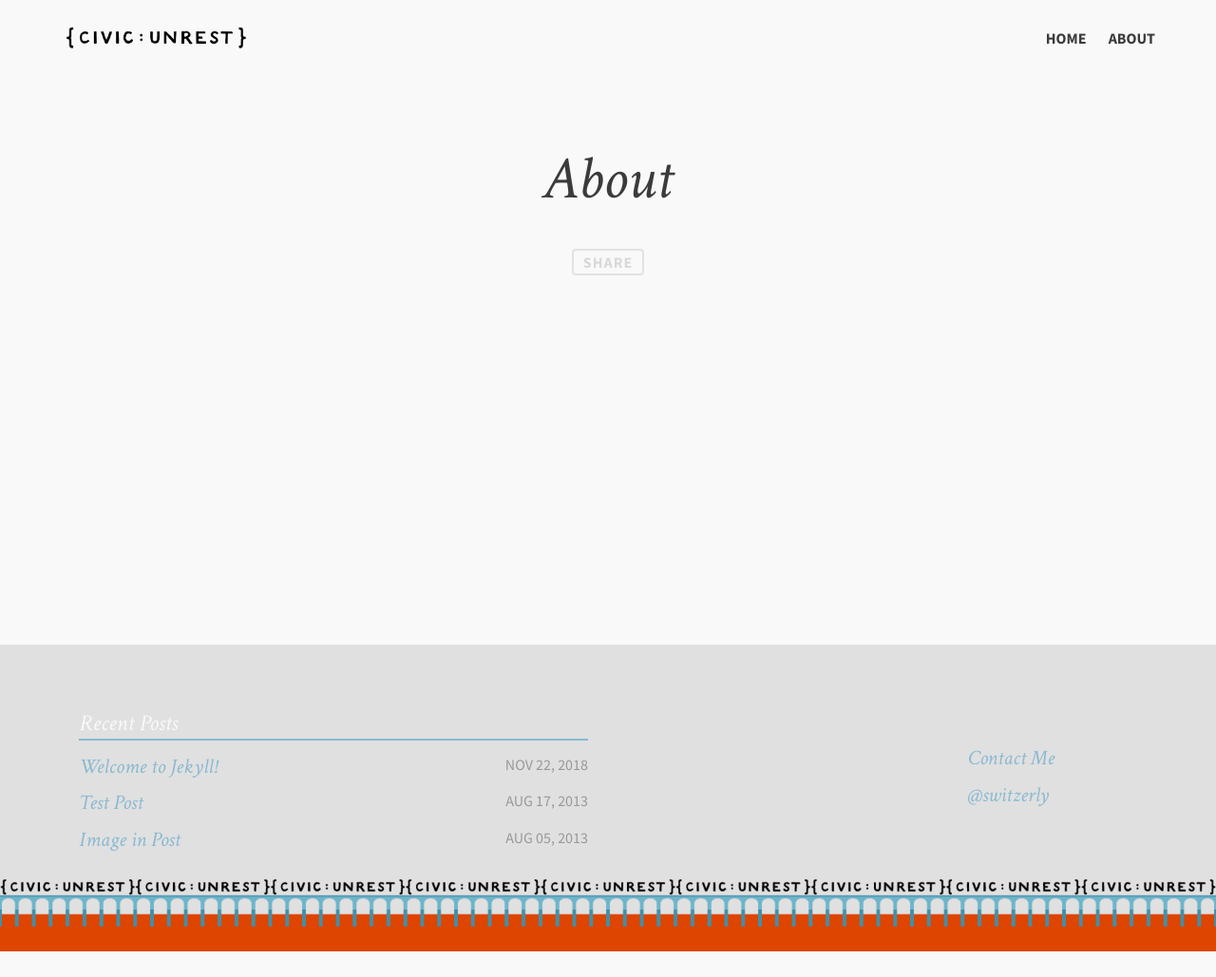
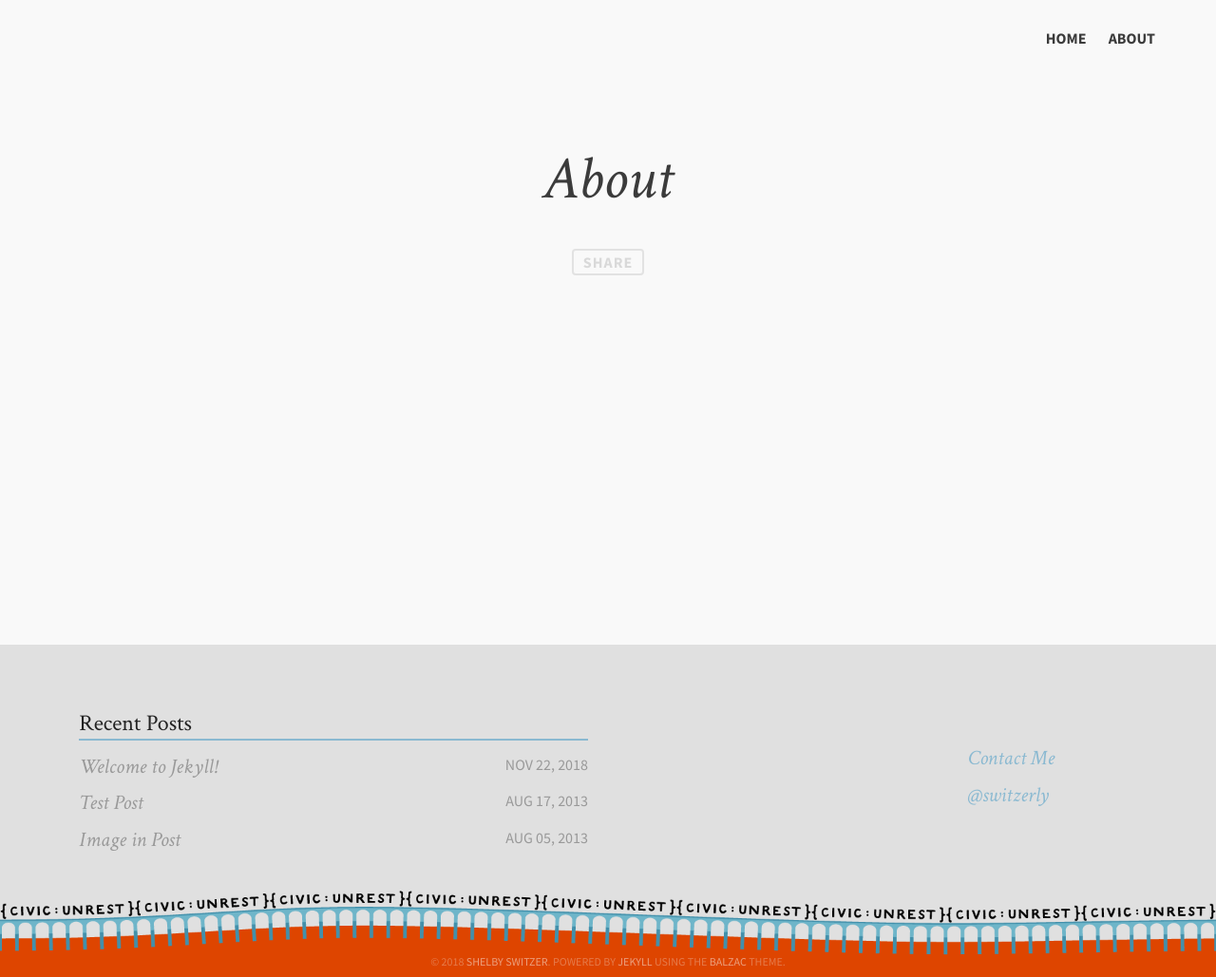
Before and after one commit to switzersc/civic_unrest, a Jekyll site: the page built from about.md, in a window 1280 px wide and 1029 px high. Shown: the whole window at 95% size. Built offline with Jekyll 4.4.1, drawn with Linux system fonts in a browser that asks for light colours; comment, search, counter and statistics services are not loaded.

Commit message:
work on styles; add header logo swap

```diff
--- a/_includes/footer.html
+++ b/_includes/footer.html
@@ -22,8 +22,10 @@
     </div>
     </aside>
 
-    <div class="copyright-text">&copy; {{ site.time | date: '%Y' }} {{ site.owner.name }}. Powered by <a href="http://jekyllrb.com">Jekyll</a> using the <a href="http://jekyll.gtat.me/about">Balzac</a> theme.</div>
-    <div class="repeating-image-container"><img class="repeating-image" src="{{ site.url }}/images/footer-viaduct-pattern.png" /></div>
+
+    <div class="footer-image">
+        <div class="copyright-text">&copy; {{ site.time | date: '%Y' }} <a href="http://shelbyswitzer.com">{{ site.owner.name }}</a>. Powered by <a href="http://jekyllrb.com">Jekyll</a> using the <a href="http://jekyll.gtat.me/about">Balzac</a> theme.</div>
+    </div>
   </footer>
 
   <!-- If they're out, get some from the cellar -->
--- a/_includes/head-dark.html
+++ b/_includes/head-dark.html
@@ -42,12 +42,12 @@
 <!-- 16x16 -->
 <link rel="shortcut icon" href="{{ site.url }}/favicon.ico">
 
-<div id="bump">
+<div class="bump">
   <body class="">
     <header class="site-header darken">
       <div class="wrap">
         <hgroup>
-          <h1><a href="/"><img class="header-logo" src="{{ site.url }}/images/simple_title.png"/></a></h1>
+          <a href="/"><img id="swap-logo" class="header-logo hide-header-logo" src="{{ site.url }}/images/simple_title.png"/></a>
         </hgroup>
         <a href="#nav" class="menu header-nav"><span class='icons'>☰</span></a>
         <nav role="navigation" class="header-nav">
@@ -64,3 +64,5 @@
         </nav>
       </div>
     </header>
+  </body>
+</div>
--- a/_includes/head.html
+++ b/_includes/head.html
@@ -42,7 +42,7 @@
 <!-- 16x16 -->
 <link rel="shortcut icon" href="{{ site.url }}/favicon.ico">
 
-<div id="bump">
+<div class="bump">
   <body class="">
     <header class="site-header">
       <div class="wrap">
--- a/_layouts/home.html
+++ b/_layouts/home.html
@@ -6,7 +6,7 @@
   </div>
 </div>
 
-<div id='bump'>
+<div class='bump'>
     <section class="article archive">
       <article class="archive-wrap">
           <ol class="post-list">
--- a/_layouts/post-index.html
+++ b/_layouts/post-index.html
@@ -1,6 +1,6 @@
 {% include head-dark.html %}
 
-    <div id='bump'>
+    <div class='bump'>
         <section class="article archive">
           <article class="archive-wrap">
               <ol class="post-list">
--- a/_sass/_styles.scss
+++ b/_sass/_styles.scss
@@ -102,8 +102,6 @@
     }
 }
 
-
-
 hr {
     display: block;
     margin: 0 auto;
@@ -150,11 +148,40 @@
 
 /************ Layout *************/
 
-#bump {
+.bump {
     display: contents;
     min-height: 100%;
     height: auto;
     margin: 0 auto ($footerHeight * -1);
+}
+
+.bump .darken {
+
+    a {
+        color: $black;
+        @include transit(all, .2s, ease-in-out);
+
+        &:hover {
+            color: $link;
+            @include transit(all, .2s, ease-in-out);
+        }
+    }
+
+    .menu .icons {
+        color: $black;
+    }
+
+    nav ul li a {
+        color: $black;
+        &:active {
+            color: $link;
+        }
+        &:hover {
+            text-shadow: none;
+            color: $link;
+        }
+    }
+
 }
 
 .wrap {
@@ -179,41 +206,12 @@
 
 header.site-header {
   padding: 20px 0;
-  position: absolute;
+  position: fixed;
   width: 100%;
   z-index: 5000;
 
   .wrap {
       max-width: 90vw;
-  }
-
-}
-
-#bump .darken {
-
-      a {
-      color: $black;
-      @include transit(all, .2s, ease-in-out);
-
-      &:hover {
-        color: $link;
-        @include transit(all, .2s, ease-in-out);
-        }
-      }
-
-      .menu .icons {
-          color: $black;
-      }
-
-      nav ul li a {
-            color: $black;
-            &:active {
-              color: $link;
-            }
-            &:hover {
-                text-shadow: none;
-                color: $link;
-            }
   }
 
 }
@@ -246,6 +244,10 @@
         @include transit(all, .2s, ease);
       }
   }
+}
+
+.hide-header-logo {
+    display: none;
 }
 
 header.site-header nav {
@@ -612,20 +614,12 @@
     height: $footerHeight/4 !important;
 }
 
-footer {
-    width: 100%;
-    background: $footer-grey;
-    height: $footerHeight;
-    font-size: $fsp;
-    color: $white;
-    position: relative;
-
-    // Contain that ish
-    section {
-        @include column(10);
-        @include row(10);
-        display: block;
-        margin: 0 auto;
+.footer-image {
+    height: 100%;
+    max-height: 100px;
+    background: url("/images/footer-viaduct-pattern-clipped.png") $footer-grey;
+    background-size: cover;
+    background-repeat: repeat-x;
 }
 
 .copyright-text {
@@ -634,21 +628,15 @@
     display: block;
     width: 100%;
     position: absolute;
-        bottom: 8px;
+    bottom: -20px;
     font-family: $sans;
     text-transform: uppercase;
-        color: transparentize($white, .9);
+    color: transparentize($white, .7);
     a {
-            color: transparentize($white, .7);
+        color: transparentize($white, .5);
     }
 }
 
-    .list-title {
-        margin-bottom: $lh/2;
-        border-bottom: 2px solid $link;
-        font-style: italic;
-        font-size: $fs4;
-    }
 .prev-posts {
     @include column(6,10);
     max-width: 600px;
@@ -664,6 +652,7 @@
             @include column(8,12);
             font-style: italic;
             a {
+                color: $grey-medium;
                 &:hover {
                     color: $white;
                 }
@@ -680,6 +669,29 @@
             text-align: right;
         }
     }
+}
+
+.list-title {
+    margin-bottom: $lh/2;
+    border-bottom: 2px solid $link;
+    font-size: $fs4;
+    color: $grey-dark;
+}
+
+footer {
+    width: 100%;
+    background: $footer-grey;
+    height: $footerHeight;
+    font-size: $fsp;
+    color: $white;
+    position: relative;
+
+    // Contain that ish
+    section {
+        @include column(10);
+        @include row(10);
+        display: block;
+        margin: 0 auto;
     }
 
     .social {
@@ -726,10 +738,12 @@
 
     footer {
         font-size: $fs5;
-
+        .social {
+            right: 10vw;
+        }
+    }
     .prev-posts {
         li  {
-
             .recent-title {
 
             }
@@ -737,11 +751,6 @@
             span.date {
                 font-size: $fs6;
             }
-        }
-    }
-
-    .social {
-        right: 10vw;
         }
     }
 
@@ -762,7 +771,7 @@
             width: 90%;
             margin: 0 auto;
         }
-
+    }
     .prev-posts {
         @include column(9);
         padding-left: 0;
@@ -772,8 +781,6 @@
         li {
             margin-top: $lh/2;
         }
-    }
-
     }
 }
 
@@ -787,11 +794,17 @@
     left: inherit;
   }
 
-
   header.site-header {
     min-height: 59px;
+    padding-top: 0;
     margin-top: 20px;
-    padding-top: 0;
+    //background: none;
+  }
+
+  header.header-scrolled {
+    padding-top: 10px;
+    margin-top: 0px;
+    background: $white;
   }
 
   header.site-header hgroup h1 {
@@ -867,13 +880,13 @@
     }
   }
 
-  #bump .darken nav ul {
+  .bump .darken nav ul {
           padding: 0;
           margin-top: 40px;
           background: $black;
       }
 
-   #bump .darken nav ul li a {
+   .bump .darken nav ul li a {
         color: $white;
         &:active {
           background-color: $link;
--- a/assets/js/scripts.js
+++ b/assets/js/scripts.js
@@ -22,6 +22,21 @@
     var vH = vpH - 350;
     $('.overlay').css("height", vH);
     $('.featured-image').css("height", vH);
+});
+
+// Header/hero scrolling swap
+$(window).scroll(function() {
+  var logo = $("#swap-logo");
+  var header = $("header");
+
+  // TODO make responsive
+  if (this.scrollY < 400) {
+    logo.addClass("hide-header-logo");
+    header.removeClass("header-scrolled");
+  } else {
+    logo.removeClass("hide-header-logo");
+    header.addClass("header-scrolled");
+  }
 });
 
 
```
Also changed, not shown: images/footer-viaduct-pattern-clipped.png (added), 1 other file. Lines whose indentation alone changed are shown as unchanged.
